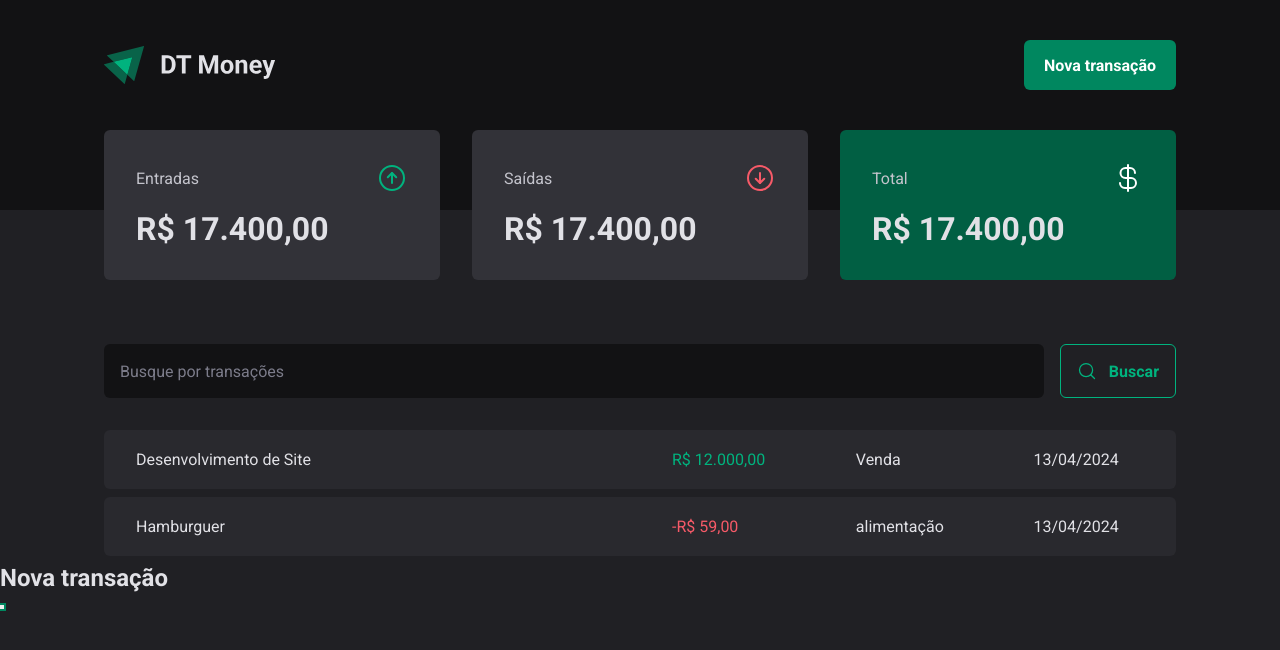
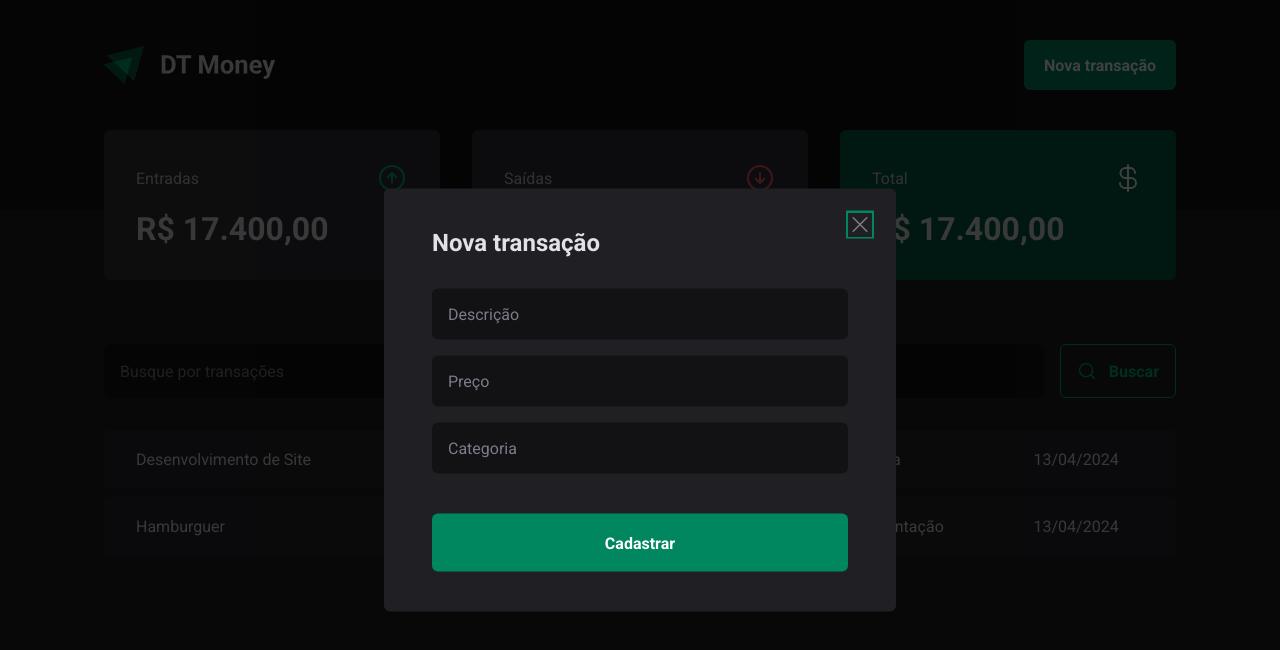
Before and after one commit to LopesA95/dt-money, a React (Vite) app: page / in a window 1280 px wide. Both pictures are taken after a click on the button "Nova transação". Shown: the top 650 px of the page. Built offline with nearby package versions, Linux system fonts and the light colour scheme.

Commit message:
✨ New transition Modal Component

```diff
--- a/src/components/Header/index.tsx
+++ b/src/components/Header/index.tsx
@@ -2,6 +2,7 @@
 
 import logoImg from "../../assets/logo.svg";
 import * as Dialog from "@radix-ui/react-dialog";
+import { NewTransactionModal } from "../NewTransactionModal";
 
 export function Header() {
   return (
@@ -15,13 +16,7 @@
               <NewTransactionButton>Nova transação</NewTransactionButton>
             </Dialog.Trigger>
 
-            <Dialog.Portal>
-              <Dialog.Overlay />
-              <Dialog.Content>
-                <Dialog.Title>Nova transação</Dialog.Title>
-                <Dialog.Close />
-              </Dialog.Content>
-            </Dialog.Portal>
+            <NewTransactionModal />
           </Dialog.Root>
         </HeaderContent>
       </HeaderContainer>
--- /dev/null
+++ b/src/components/NewTransactionModal/index.tsx
@@ -0,0 +1,30 @@
+import * as Dialog from "@radix-ui/react-dialog";
+import { CloseButton, Content, Overlay } from "./styles";
+import { X } from "phosphor-react";
+
+export function NewTransactionModal() {
+  return (
+    <Dialog.Portal>
+      <Overlay />
+
+      <Content>
+        <Dialog.Title>Nova transação</Dialog.Title>
+
+        <CloseButton>
+          <X size={24} />
+        </CloseButton>
+
+        <form action="">
+          <input type="text" placeholder="Descrição" required />
+          <input type="number" placeholder="Preço" required />
+          <input type="text" placeholder="Categoria" required />
+
+          <button
+            type="submit">
+            Cadastrar
+          </button>
+        </form>
+      </Content>
+    </Dialog.Portal>
+  )
+}
--- /dev/null
+++ b/src/components/NewTransactionModal/styles.ts
@@ -0,0 +1,72 @@
+import styled from "styled-components";
+import * as Dialog from '@radix-ui/react-dialog';
+
+export const Overlay = styled(Dialog.Overlay)`
+  position: fixed;
+  width: 100vw;
+  height: 100vh;
+  inset: 0;
+  background: rgba(0, 0, 0, 0.75);
+`
+
+export const Content = styled(Dialog.Content)`
+  min-width: 32rem;
+  border-radius: 6px;
+  padding: 2.5rem 3rem;
+  background: ${props => props.theme['gray-800']};
+
+  position: fixed;
+  top: 50%;
+  left: 50%;
+  transform: translate(-50%, -50%);
+
+  form {
+    margin-top: 2rem;
+
+    display: flex;
+    flex-direction: column;
+    gap: 1rem;
+
+
+    input {
+      border-radius: 6px;
+      border: 0;
+      background: ${props => props.theme['gray-900']};
+      color: ${props => props.theme['gray-300']};
+      padding: 1rem;
+
+
+      &::placeholder {
+        color: ${props => props.theme['gray-500']};
+      }
+    }
+
+    button[type="submit"] {
+      height: 58px;
+      border: 0;
+      background: ${props => props.theme['green-500']};
+      color: ${props => props.theme.white};
+      font-weight: bold;
+      padding: 0 1.25rem;
+      border-radius: 6px;
+      margin-top: 1.5rem;
+      cursor: pointer;
+
+      &:hover {
+        background: ${props => props.theme['green-700']};
+        transition: background-color 0.2s;
+      }
+    }
+  }
+`
+
+export const CloseButton = styled(Dialog.Close)`
+  position: absolute;
+  background: transparent;
+  border: 0;
+  top: 1.5rem;
+  right: 1.5rem;
+  line-height: 0;
+  cursor: pointer;
+  color: ${props => props.theme['gray-500']};
+`
```
